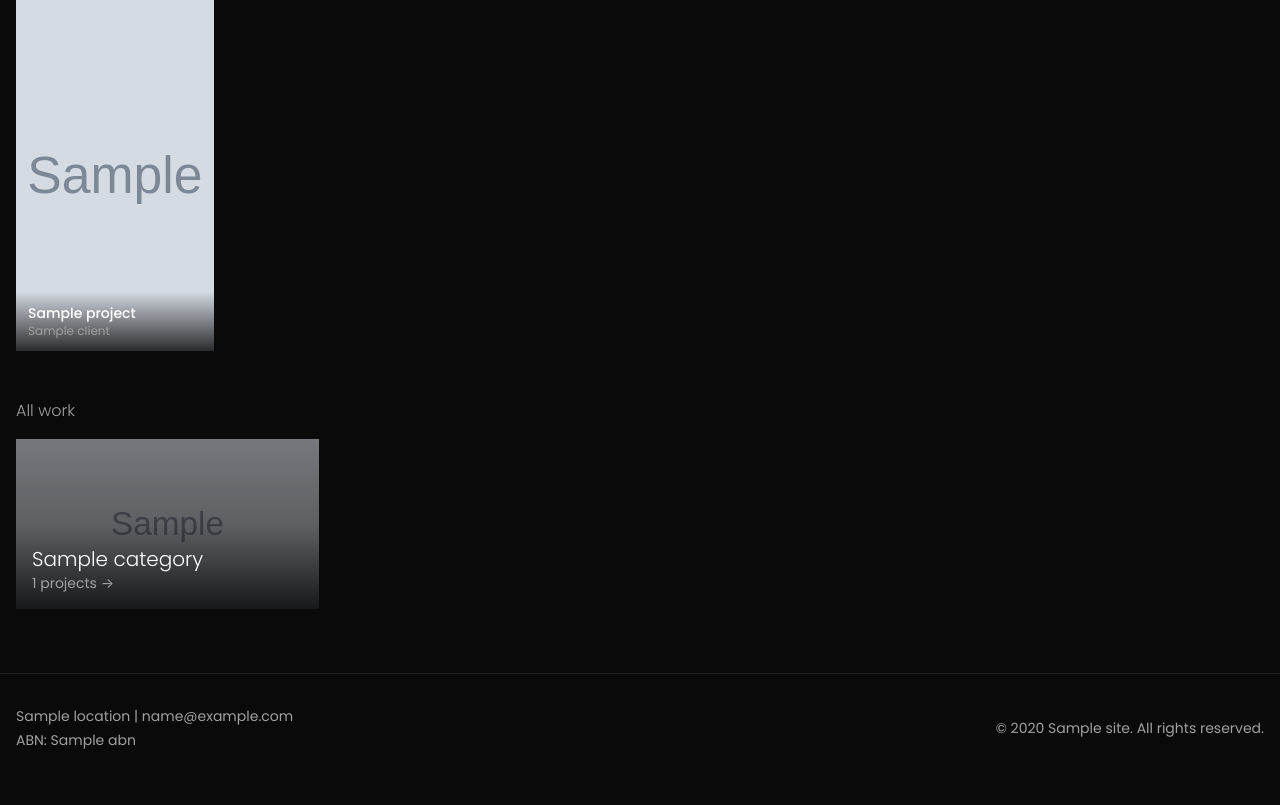
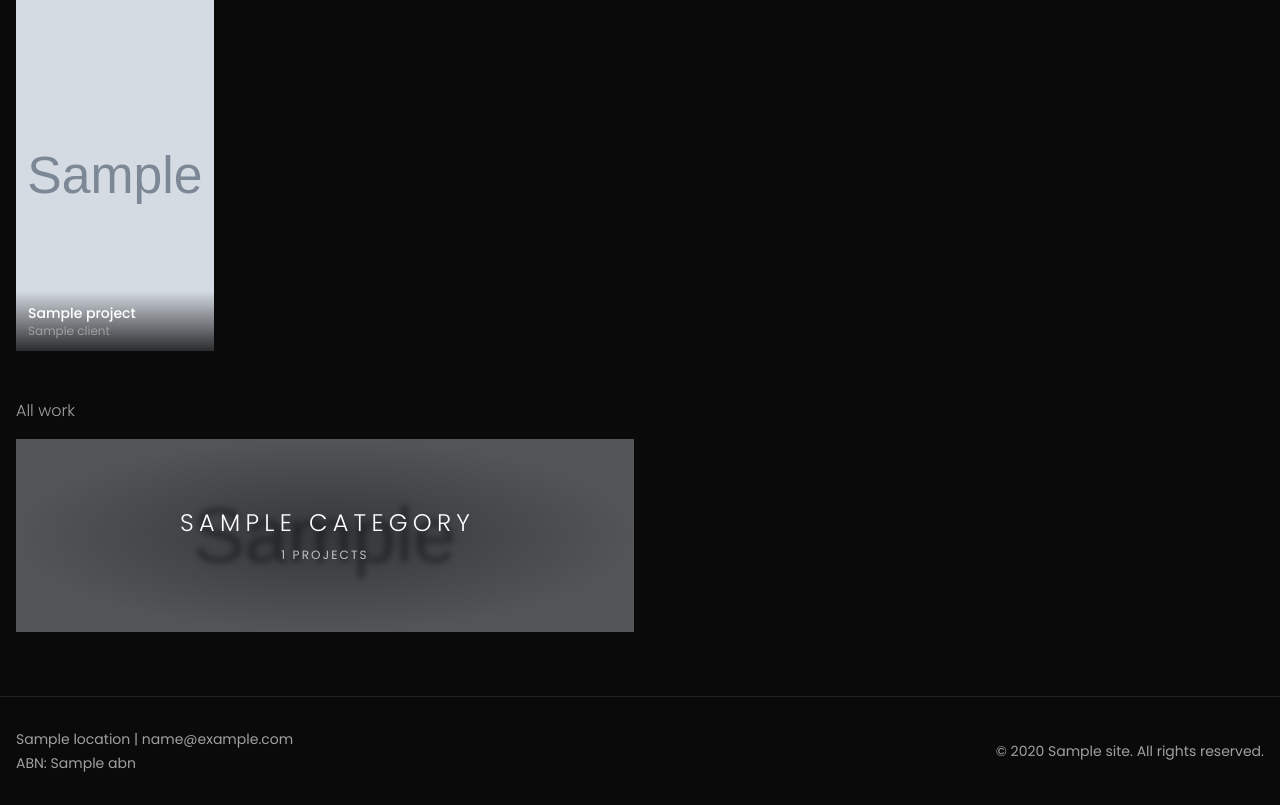
Before and after one commit to MatthewFregnan/matthewfregnan-website, a Node project: template templates/home.ejs in a window 1280 px wide. Shown: the part 1085-1890 px from the top of the page. Before the commit the page ends 1834 px from the top, so only its background shows below. Run offline with Node 20 templates, Linux system fonts and the light colour scheme; the template is opened without the code that fills it: most values are stand-ins (such as "Sample title", 1, 10 or a date in 2020); grey boxes marked "Sample" are stand-in pictures; style sheets or scripts are compiled from the project's sources.

Commit message:
Section tiles: wide banners with centred labels and a slow crossfade of clean thumbnails

```diff
--- a/src/main.js
+++ b/src/main.js
@@ -451,3 +451,29 @@ document.addEventListener('DOMContentLoaded', () => {
   window.addEventListener('scroll', update, { passive: true });
   update();
 });
+
+// "All work" section tiles: slowly crossfade through each tile's pictures, staggered so the
+// tiles don't all change at once. Pauses while off screen; still for reduced-motion users.
+document.addEventListener('DOMContentLoaded', () => {
+  const tiles = [...document.querySelectorAll('.category-tile')];
+  if (!tiles.length || window.matchMedia('(prefers-reduced-motion: reduce)').matches) return;
+  const visible = new Set();
+  const io = new IntersectionObserver((entries) => {
+    entries.forEach((e) => (e.isIntersecting ? visible.add(e.target) : visible.delete(e.target)));
+  });
+  tiles.forEach((t) => io.observe(t));
+  const STEP = 4200;
+  tiles.forEach((tile, i) => {
+    const imgs = [...tile.querySelectorAll('.category-tile-images img')];
+    if (imgs.length < 2) return;
+    let n = 0;
+    setTimeout(() => {
+      setInterval(() => {
+        if (!visible.has(tile) || document.hidden) return;
+        imgs[n].classList.remove('is-on');
+        n = (n + 1) % imgs.length;
+        imgs[n].classList.add('is-on');
+      }, STEP);
+    }, (STEP / tiles.length) * (Number(tile.dataset.cycleOffset) || i));
+  });
+});
--- a/src/styles.css
+++ b/src/styles.css
@@ -91,15 +91,28 @@
   .work-browse a:hover { @apply text-site-text; opacity: 1; }
   .work-browse > span[aria-hidden] { opacity: 0.5; }
 
-  /* "All work" category picture tiles */
-  .category-tiles { @apply grid grid-cols-2 md:grid-cols-4 gap-3; }
-  .category-tile { @apply relative block overflow-hidden aspect-video bg-site-bg-secondary; }
-  .category-tile img { @apply absolute inset-0 w-full h-full object-cover opacity-50 transition duration-500; }
-  .category-tile:hover img { @apply opacity-80 scale-105; }
+  /* "All work" section tiles: wide banners with a slow crossfade of a few thumbnails behind a
+     centred label, so they read as sections rather than individual projects */
+  .category-tiles { @apply grid grid-cols-1 sm:grid-cols-2 gap-3; }
+  .category-tile { @apply relative block overflow-hidden bg-site-bg-secondary; aspect-ratio: 16 / 5; }
   .category-tile:hover { opacity: 1; }
-  .category-tile-text { @apply absolute inset-0 flex flex-col justify-end p-4 bg-gradient-to-t from-black/80 via-black/20 to-transparent; }
-  .category-tile-name { @apply text-lg md:text-xl font-light; }
-  .category-tile-count { @apply text-sm text-site-text-muted; }
+  .category-tile-images img {
+    position: absolute; left: -4%; top: -4%; width: 108%; height: 108%; max-width: none; object-fit: cover;
+    opacity: 0; filter: blur(3px) brightness(0.45) saturate(0.85);
+    transform: scale(1); transition: opacity 1.6s ease, transform 7s linear, filter 0.5s ease;
+  }
+  .category-tile-images img.is-on { opacity: 1; transform: scale(1.06); }
+  .category-tile:hover .category-tile-images img.is-on { filter: blur(0.5px) brightness(0.6) saturate(1); }
+  .category-tile-text {
+    @apply absolute inset-0 flex flex-col items-center justify-center text-center;
+    background: radial-gradient(ellipse at center, rgba(0, 0, 0, 0.45) 0%, rgba(0, 0, 0, 0.15) 70%);
+  }
+  .category-tile-name { @apply text-xl md:text-2xl font-light uppercase; letter-spacing: 0.22em; padding-left: 0.22em; }
+  .category-tile-count { @apply mt-2 text-xs uppercase text-white/70 transition-colors; letter-spacing: 0.18em; }
+  .category-tile:hover .category-tile-count { @apply text-white; }
+  @media (prefers-reduced-motion: reduce) {
+    .category-tile-images img { transition: opacity 0.3s ease; transform: none !important; }
+  }
 
   /* Home page selected work: 3 across, or 4 when that fills the rows evenly */
   .portfolio-grid-home {
--- a/templates/home.ejs
+++ b/templates/home.ejs
@@ -75,12 +75,14 @@
     <!-- Everything else: one picture tile per category -->
     <h3 class="text-base font-light text-site-text-muted mt-12 mb-4">All work</h3>
     <div class="category-tiles">
-      <% home.categoryTiles.forEach(({ category: c, count, thumb }) => { %>
-        <a href="/<%= c.slug %>/" class="category-tile group">
-          <% if (thumb) { %><img src="/images/thumbnails/<%= thumb %>" alt="" loading="lazy"><% } %>
+      <% home.categoryTiles.forEach(({ category: c, count, thumbs }, i) => { %>
+        <a href="/<%= c.slug %>/" class="category-tile" data-cycle-offset="<%= i %>">
+          <span class="category-tile-images" aria-hidden="true">
+            <% thumbs.forEach((t, n) => { %><img src="/images/thumbnails/<%= t %>" alt="" loading="lazy" class="<%= n === 0 ? 'is-on' : '' %>"><% }) %>
+          </span>
           <span class="category-tile-text">
             <span class="category-tile-name"><%= c.name %></span>
-            <span class="category-tile-count"><%= count %> projects &rarr;</span>
+            <span class="category-tile-count"><%= count %> projects</span>
           </span>
         </a>
       <% }) %>
```
Also changed, not shown: build.js (+42 -5 lines).
